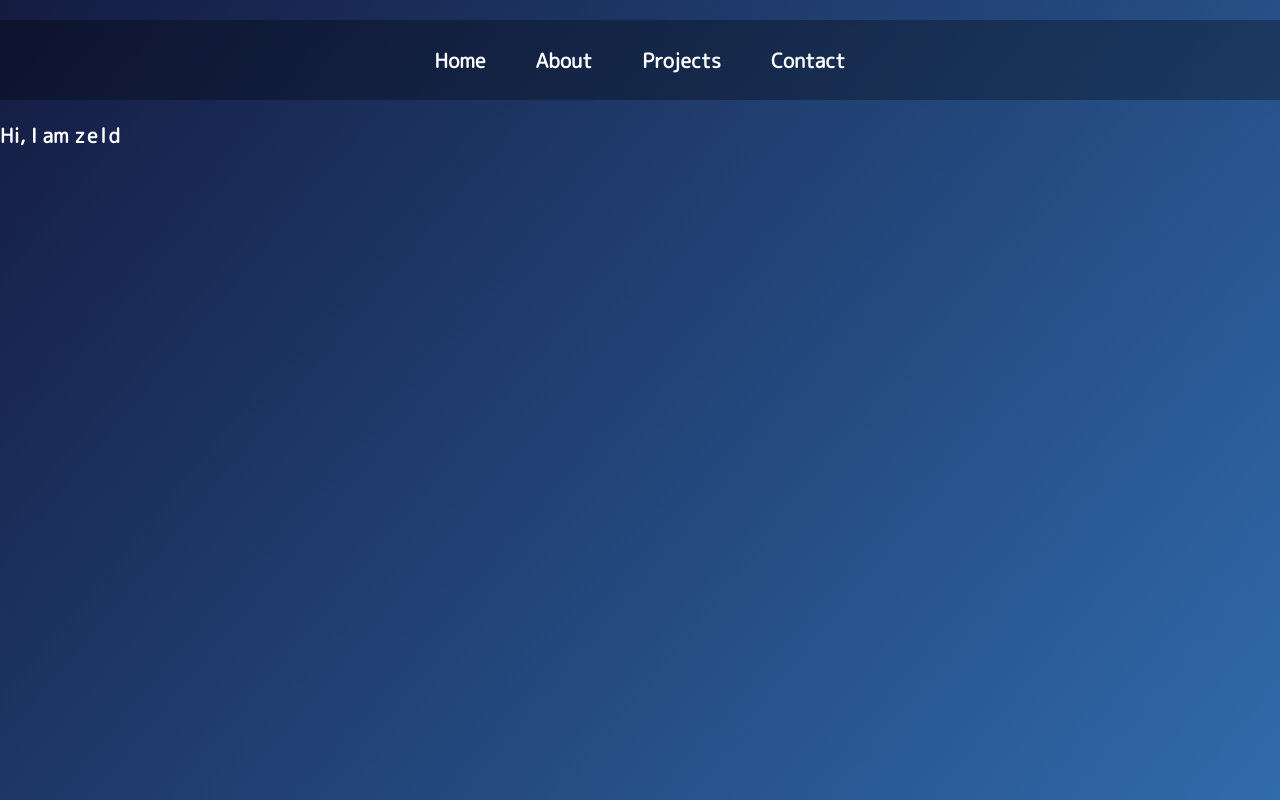
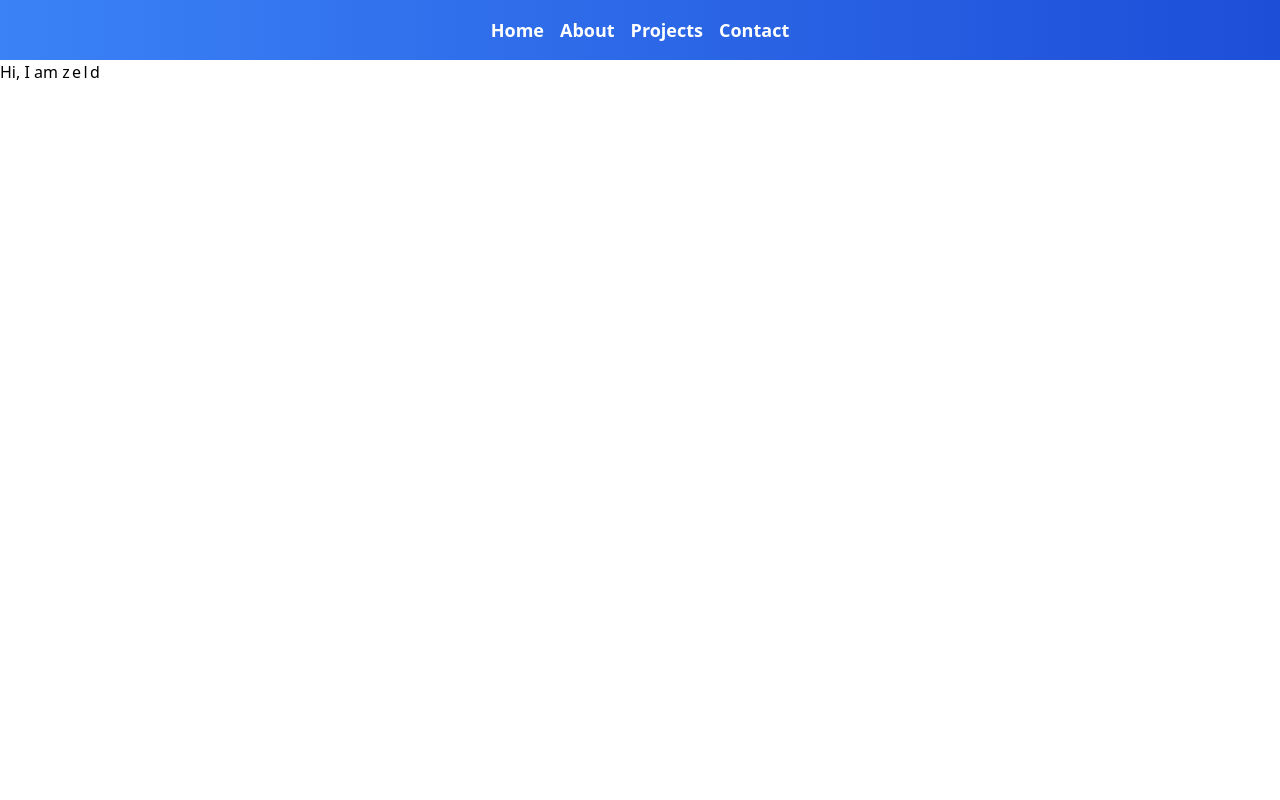
Before and after one commit to devzeld/zeld, a Next.js app: page / in a window 1280 px wide. Built offline with nearby package versions, Linux system fonts and the light colour scheme.

Commit message:
Refactor CSS styles and update header component for improved layout; change sphere geometry to cylinder in Three.js scene

```diff
--- a/app/globals.css
+++ b/app/globals.css
@@ -3,89 +3,6 @@
 @tailwind base;
 @tailwind components;
 @tailwind utilities;
-
-:root {
-  --space-cadet: #141b41ff;
-  --green-blue: #306bacff;
-  --cornflower-blue: #6f9cebff;
-  --jordy-blue: #98b9f2ff;
-  --tropical-indigo: #918ef4ff;
-
-  --font-color: #fff;
-}
-
-body {
-  background: linear-gradient(130deg, var(--space-cadet), var(--green-blue)) no-repeat fixed;
-
-  font-family: "M PLUS Rounded 1c", serif;
-  font-weight: 700;
-  font-size: 20px;
-
-  color: var(--font-color);
-}
-
-Header{
-  display: flex;
-  align-items: center;
-  justify-content: center;
-  margin: 20px auto;
-
-  background: rgba(0, 0, 0, 0.3)
-}
-
-Footer{
-  width: 100%;
-  height: 20ch;
-
-  position: fixed;
-  bottom: 0;
-  display: block;
-
-
-  background: rgba(0, 0, 0, 0.3)
-}
-
-Footer{
-  padding: 20px 0;
-}
-
-Footer *:not(Footer){
-  display: flex;
-  align-items: center;
-  justify-content: center;
-}
-
-
-ul{
-  display: flex;
-}
-
-li{
-  margin: 5px;
-  padding: 20px;
-  transition: 500ms cubic-bezier(0,2.1,1,-0.68);
-  cursor: pointer;
-  height: 100%;
-}
-
-.social{
-  display: block;
-  padding: 0;
-}
-
-.social ul{
-  display: flex;
-  align-items: center;
-  justify-content: center;
-}
-
-.social ul li{
-  padding: 0 10px;
-}
-
-.rights{
-  bottom: 0;
-}
 
 .typewriter{
   overflow: hidden;
--- a/app/page.tsx
+++ b/app/page.tsx
@@ -31,7 +31,7 @@ export default function Home() {
 
   //typingAnimation();
   return (
-    <section>
+    <section className="hero">
       <div >
         <h1>
           Hi, I am <TypeWriter text=" zeld" delay={400}/>
--- a/app/threejs/page.tsx
+++ b/app/threejs/page.tsx
@@ -19,7 +19,7 @@ export default function ThreeScene() {
       containerRef.current?.appendChild(renderer.domElement);
       camera.position.z = 5;
 
-      const geometry = new THREE.SphereGeometry();
+      const geometry = new THREE.CylinderGeometry();
       const material = new THREE.MeshBasicMaterial({ color: 0xffffff });
       const cube = new THREE.Mesh(geometry, material);
       scene.add(cube);
--- a/components/header.tsx
+++ b/components/header.tsx
@@ -2,20 +2,26 @@ import React from 'react';
 import Link from 'next/link';
 
 export default function Header() {
+
+    const styles = {
+        li: 'hover:text-blue-500 hover:bg-gradient-to-r from-blue-500 to-blue-700 hover:bg-clip-text hover:text-transparent transition delay-150 duration-200 ease-in-out',
+    }
+
     return (
-        <header >
-            <nav>
-                <ul>
-                    <li >
+        <header className='flex justify-center items-center py-4 px-8 bg-gradient-to-r from-blue-500 to-blue-700 text-white'>
+            <nav className='flex text-align-center'>
+                <ul className='flex space-x-4 content-center font-semibold text-lg'>
+
+                    <li className={styles.li}>
                         <Link href='/'>Home</Link>
                     </li>
-                    <li >
+                    <li className={styles.li}>
                         <Link href='/about'>About</Link>
                     </li>
-                    <li >
+                    <li className={styles.li}>
                         <Link href='/projects'>Projects</Link>
                     </li>
-                    <li >
+                    <li className={styles.li}>
                         <Link href='/contact'>Contact</Link>
                     </li>
                 </ul>
```
